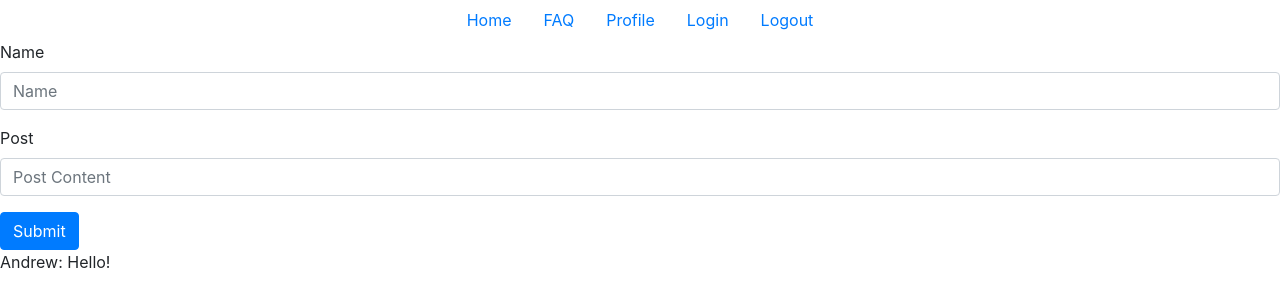
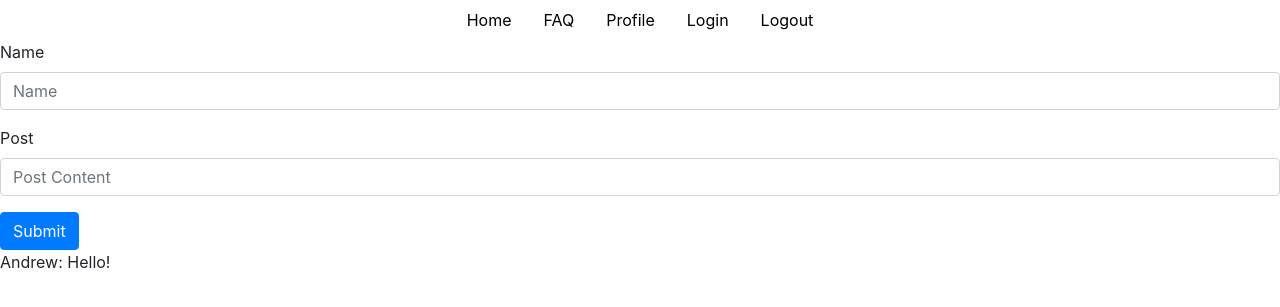
Before and after one commit to andrewzee23/a-social-network-test, a Flask app: page / in a window 1280 px wide. Shown: the top 307 px of the page. Run offline with Flask 2, Linux system fonts and the light colour scheme; data comes from the database, SQL or seed files in the repository.

Commit message:
styled navbar

```diff
--- a/static/css/styles.css
+++ b/static/css/styles.css
@@ -3,6 +3,15 @@
     margin: 0%;
     padding: 0%;
 }
+
+/* nav styles */
+.nav {
+    justify-content: center;
+}
+.nav-link {
+    color: black;
+}
+
 /* wraper styles */
 #wrapper {
     display: grid;
--- a/templates/index.html
+++ b/templates/index.html
@@ -9,7 +9,7 @@
 </head>
 <body>
     <!-- nav bar -->
-    <ul class="nav justify-content-center">
+    <ul class="nav">
         <li class="nav-item">
           <a class="nav-link active" href="index.html">Home</a>
         </li>
```
